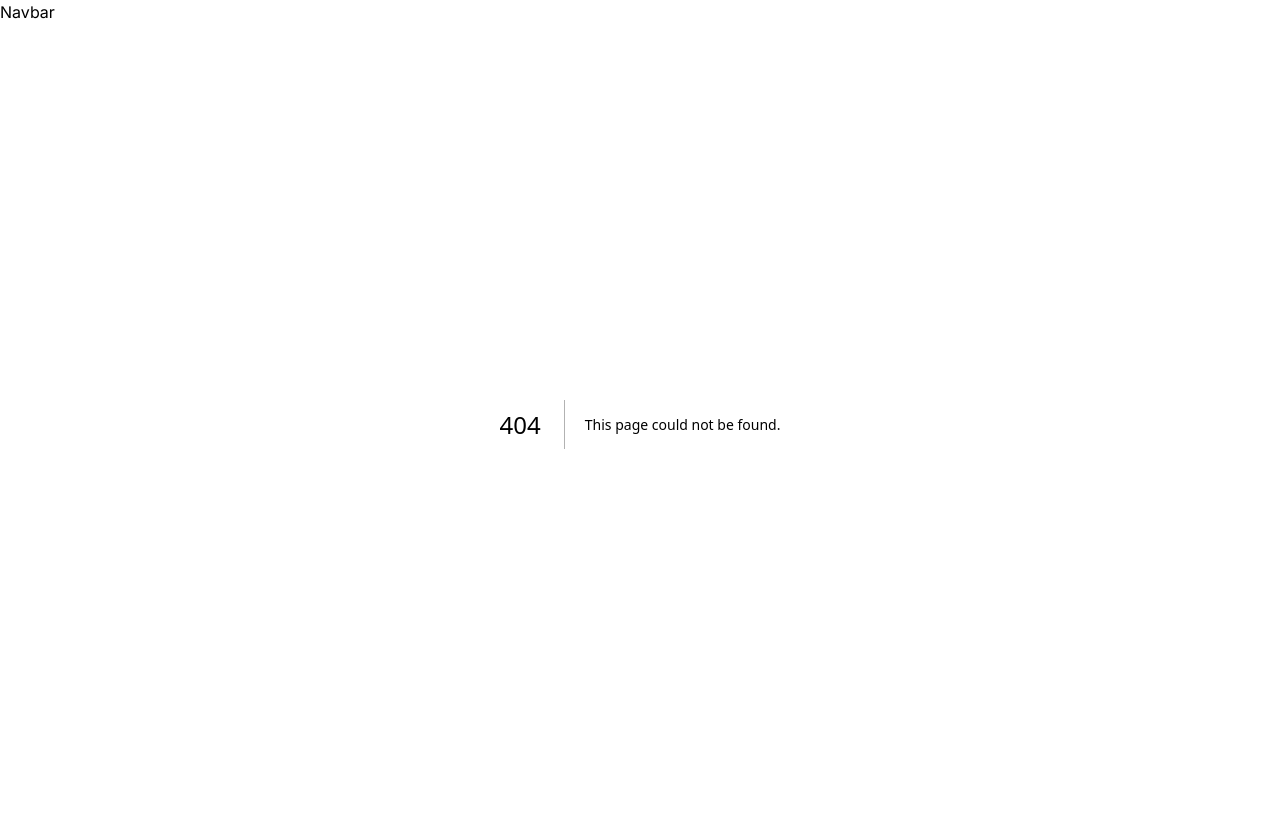
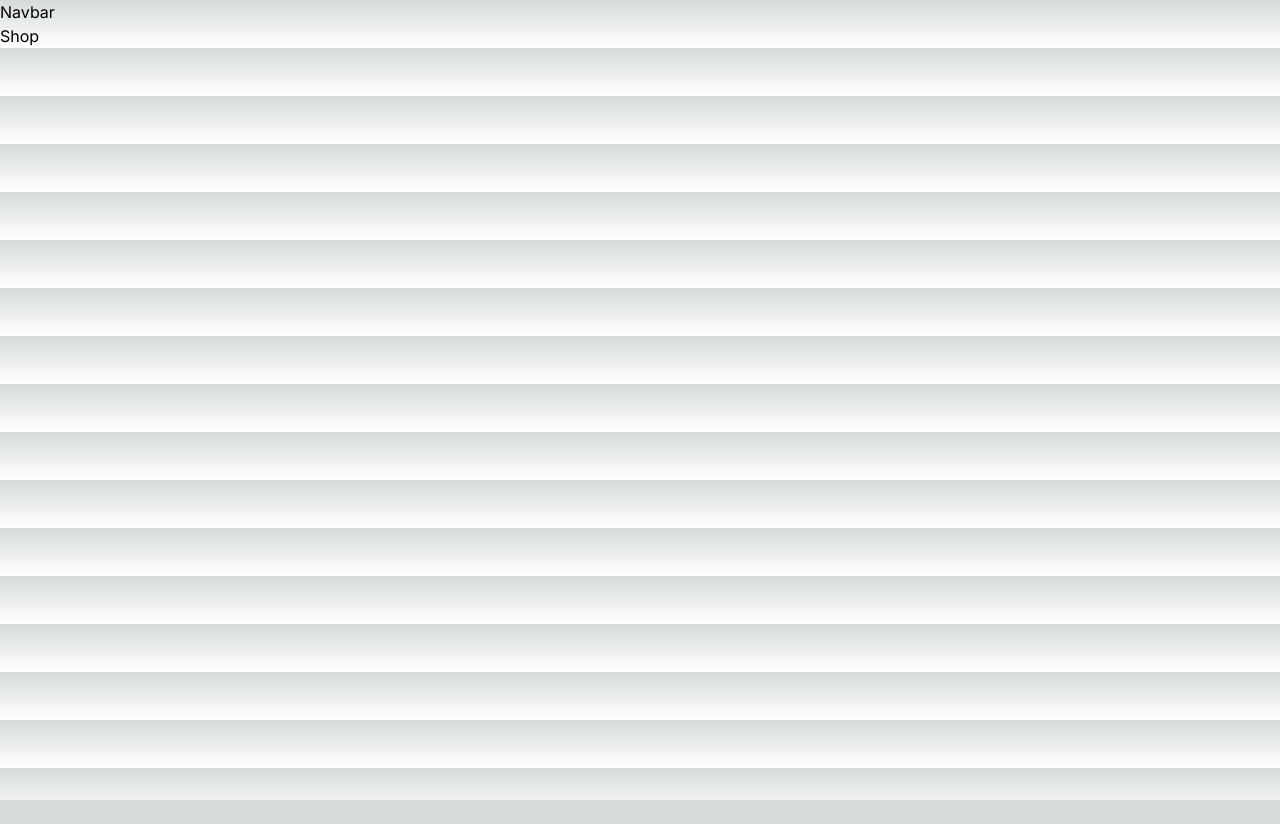
Before and after one commit to MatthewsRicky/finaltribe, a Next.js app in the folder tribearth/: page /shop in a window 1280 px wide. Before the commit this address had no page. After the commit the page ends 800 px from the top, so only its background shows below. Built offline with nearby package versions, Linux system fonts and the light colour scheme.

Commit message:
Create page.tsx

```diff
--- /dev/null
+++ b/tribearth/app/shop/page.tsx
@@ -0,0 +1,9 @@
+import React from 'react'
+
+const Shop = () => {
+  return (
+    <div>Shop</div>
+  )
+}
+
+export default Shop
```
